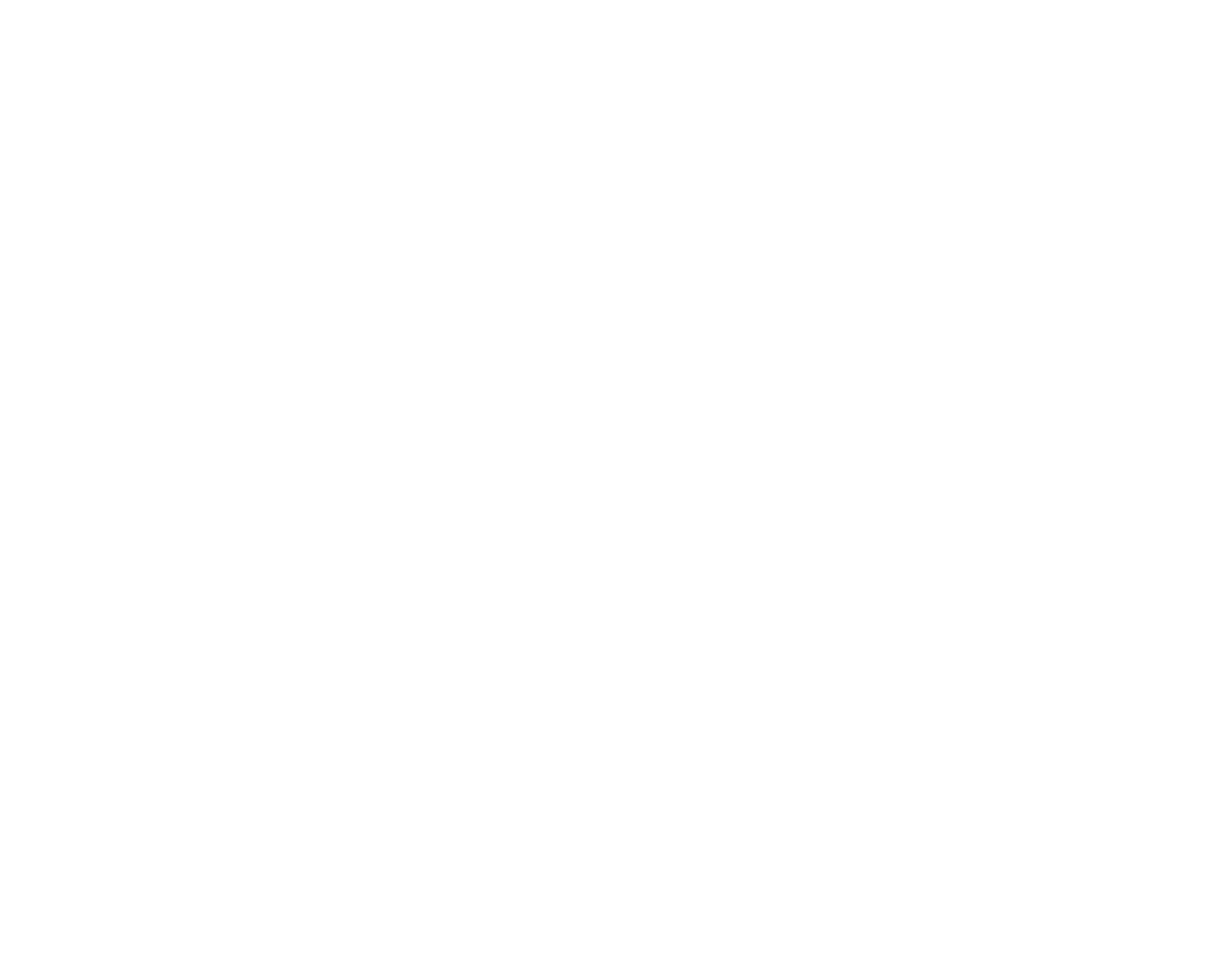
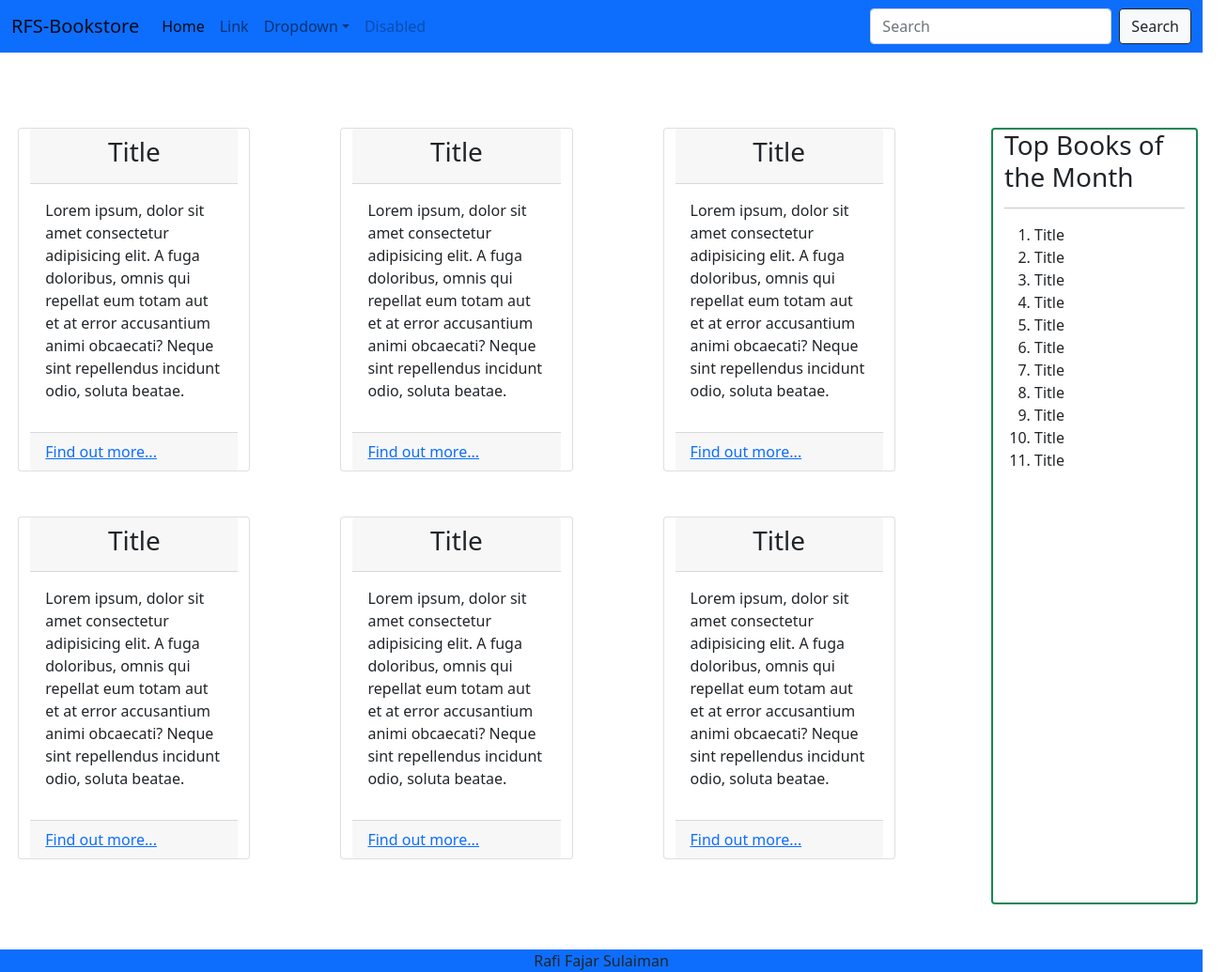
Before and after one commit to AwpticGH/Quarter1Tutorial, a plain HTML site: page web/Tugas Template/index.html in a window 1280 px wide. Shown: the whole page at 94% size, 1306 px wide, since content can reach past the window. Before the commit the page ends 800 px from the top, so only its background shows below. Drawn offline with nearby package versions, Linux system fonts and the light colour scheme.

Commit message:
Done Aja Udah

```diff
--- /dev/null
+++ b/web/Tugas Template/css/footer.css
@@ -0,0 +1,7 @@
+.mt-5rem {
+    margin-top: 5rem;
+}
+
+.mt-3rem {
+    margin-top: 3rem;
+}
--- /dev/null
+++ b/web/Tugas Template/css/index.css
@@ -0,0 +1,11 @@
+* {
+    margin: 0;
+    padding: 0;
+}
+
+.content {
+    margin-top: 5rem;
+    width: 1294px;
+    /* border: 1px solid black;
+    border-radius: 2px; */
+}
--- /dev/null
+++ b/web/Tugas Template/head.html
@@ -0,0 +1,13 @@
+<!-- Required meta tags -->
+<meta charset="utf-8">
+<meta name="viewport" content="width=device-width, initial-scale=1">
+
+<!-- Bootstrap CSS -->
+<link href="https://cdn.jsdelivr.net/npm/bootstrap@5.0.2/dist/css/bootstrap.min.css" rel="stylesheet" integrity="sha384-EVSTQN3/azprG1Anm3QDgpJLIm9Nao0Yz1ztcQTwFspd3yD65VohhpuuCOmLASjC" crossorigin="anonymous">
+
+<!-- Styles -->
+<link rel="stylesheet" type="text/css" href="./css/navbar.css">
+<link rel="stylesheet" type="text/css" href="./css/footer.css">
+<link rel="stylesheet" type="text/css" href="./css/index.css">
+
+<title>By Rafi Fajar S</title>
--- a/web/Tugas Template/index.html
+++ b/web/Tugas Template/index.html
@@ -0,0 +1,173 @@
+<!doctype html>
+<html lang="en">
+
+<head>
+    <!-- Required meta tags -->
+    <meta charset="utf-8">
+    <meta name="viewport" content="width=device-width, initial-scale=1">
+
+    <!-- Bootstrap CSS -->
+    <link href="https://cdn.jsdelivr.net/npm/bootstrap@5.0.2/dist/css/bootstrap.min.css" rel="stylesheet" integrity="sha384-EVSTQN3/azprG1Anm3QDgpJLIm9Nao0Yz1ztcQTwFspd3yD65VohhpuuCOmLASjC" crossorigin="anonymous">
+
+    <!-- Styles -->
+    <link rel="stylesheet" type="text/css" href="./css/navbar.css">
+    <link rel="stylesheet" type="text/css" href="./css/footer.css">
+    <link rel="stylesheet" type="text/css" href="./css/index.css">
+
+    <title>By Rafi Fajar S</title>
+</head>
+
+<body>
+    <!-- Navbar -->
+    <nav class="navbar navbar-expand-lg navbar-light bg-primary">
+        <div class="container-fluid">
+            <a class="navbar-brand" href="#">RFS-Bookstore</a>
+            <button class="navbar-toggler" type="button" data-bs-toggle="collapse" data-bs-target="#navbarSupportedContent" aria-controls="navbarSupportedContent" aria-expanded="false" aria-label="Toggle navigation">
+                <span class="navbar-toggler-icon"></span>
+            </button>
+            <div class="collapse navbar-collapse" id="navbarSupportedContent">
+                <ul class="navbar-nav me-auto mb-2 mb-lg-0">
+                    <li class="nav-item">
+                        <a class="nav-link active" aria-current="page" href="#">Home</a>
+                    </li>
+                    <li class="nav-item">
+                        <a class="nav-link" href="#">Link</a>
+                    </li>
+                    <li class="nav-item dropdown">
+                        <a class="nav-link dropdown-toggle" href="#" id="navbarDropdown" role="button" data-bs-toggle="dropdown" aria-expanded="false">Dropdown</a>
+                        <ul class="dropdown-menu" aria-labelledby="navbarDropdown">
+                            <li><a class="dropdown-item" href="#">Action</a></li>
+                            <li><a class="dropdown-item" href="#">Another action</a></li>
+                            <li>
+                                <hr class="dropdown-divider">
+                            </li>
+                            <li><a class="dropdown-item" href="#">Something else here</a></li>
+                        </ul>
+                    </li>
+                    <li class="nav-item">
+                        <a class="nav-link disabled" href="#" tabindex="-1" aria-disabled="true">Disabled</a>
+                    </li>
+                </ul>
+                <form class="d-flex">
+                    <input class="form-control me-2" type="search" placeholder="Search" aria-label="Search">
+                    <button class="btn btn-outline-dark btn-light" type="submit">Search</button>
+                </form>
+            </div>
+        </div>
+    </nav>
+
+    <!-- Content -->
+    <div class="content mx-auto">
+        <div class="row">
+            <div class="container col-9">
+
+                <div class="row">
+                    <div class="card col-3 mb-5 me-5">
+                        <div class="card-header text-center">
+                            <h3>Title</h3>
+                        </div>
+                        <div class="card-body">
+                            <p>Lorem ipsum, dolor sit amet consectetur adipisicing elit. A fuga doloribus, omnis qui repellat eum totam aut et at error accusantium animi obcaecati? Neque sint repellendus incidunt odio, soluta beatae.</p>
+                        </div>
+                        <div class="card-footer">
+                            <a href="" class="">Find out more...</a>
+                        </div>
+                    </div>
+                    <div class="card col-3 mb-5 mx-5">
+                        <div class="card-header text-center">
+                            <h3>Title</h3>
+                        </div>
+                        <div class="card-body">
+                            <p>Lorem ipsum, dolor sit amet consectetur adipisicing elit. A fuga doloribus, omnis qui repellat eum totam aut et at error accusantium animi obcaecati? Neque sint repellendus incidunt odio, soluta beatae.</p>
+                        </div>
+                        <div class="card-footer">
+                            <a href="" class="">Find out more...</a>
+                        </div>
+                    </div>
+                    <div class="card col-3 mb-5 mx-5">
+                        <div class="card-header text-center">
+                            <h3>Title</h3>
+                        </div>
+                        <div class="card-body">
+                            <p>Lorem ipsum, dolor sit amet consectetur adipisicing elit. A fuga doloribus, omnis qui repellat eum totam aut et at error accusantium animi obcaecati? Neque sint repellendus incidunt odio, soluta beatae.</p>
+                        </div>
+                        <div class="card-footer">
+                            <a href="" class="">Find out more...</a>
+                        </div>
+                    </div>
+                </div>
+
+                <div class="row">
+                    <div class="card col-3 mb-5 me-5">
+                        <div class="card-header text-center">
+                            <h3>Title</h3>
+                        </div>
+                        <div class="card-body">
+                            <p>Lorem ipsum, dolor sit amet consectetur adipisicing elit. A fuga doloribus, omnis qui repellat eum totam aut et at error accusantium animi obcaecati? Neque sint repellendus incidunt odio, soluta beatae.</p>
+                        </div>
+                        <div class="card-footer">
+                            <a href="" class="">Find out more...</a>
+                        </div>
+                    </div>
+                    <div class="card col-3 mb-5 mx-5">
+                        <div class="card-header text-center">
+                            <h3>Title</h3>
+                        </div>
+                        <div class="card-body">
+                            <p>Lorem ipsum, dolor sit amet consectetur adipisicing elit. A fuga doloribus, omnis qui repellat eum totam aut et at error accusantium animi obcaecati? Neque sint repellendus incidunt odio, soluta beatae.</p>
+                        </div>
+                        <div class="card-footer">
+                            <a href="" class="">Find out more...</a>
+                        </div>
+                    </div>
+                    <div class="card col-3 mb-5 mx-5">
+                        <div class="card-header text-center">
+                            <h3>Title</h3>
+                        </div>
+                        <div class="card-body">
+                            <p>Lorem ipsum, dolor sit amet consectetur adipisicing elit. A fuga doloribus, omnis qui repellat eum totam aut et at error accusantium animi obcaecati? Neque sint repellendus incidunt odio, soluta beatae.</p>
+                        </div>
+                        <div class="card-footer">
+                            <a href="" class="">Find out more...</a>
+                        </div>
+                    </div>
+                </div>
+
+            </div>
+
+            <div class="container col-2 border border-2 rounded border-success ms-3 d-inline-block h-auto">
+                <h3>Top Books of the Month</h3>
+                <hr>
+                <ol>
+                    <li class="">Title</li>
+                    <li class="">Title</li>
+                    <li class="">Title</li>
+                    <li class="">Title</li>
+                    <li class="">Title</li>
+                    <li class="">Title</li>
+                    <li class="">Title</li>
+                    <li class="">Title</li>
+                    <li class="">Title</li>
+                    <li class="">Title</li>
+                    <li class="">Title</li>
+                </ol>
+            </div>
+        </div>
+    </div>
+
+    <!-- Footer -->
+    <div class="footer col-12 position-relative mt-3rem bg-primary">
+        <div class="copyright text-center">
+            <p class="text-bold my-auto ">Rafi Fajar Sulaiman</p>
+        </div>
+    </div>
+
+    <!-- Script -->
+    <!-- Optional JavaScript; choose one of the two! -->
+
+    <!-- Option 1: Bootstrap Bundle with Popper -->
+    <script src="https://cdn.jsdelivr.net/npm/bootstrap@5.0.2/dist/js/bootstrap.bundle.min.js" integrity="sha384-MrcW6ZMFYlzcLA8Nl+NtUVF0sA7MsXsP1UyJoMp4YLEuNSfAP+JcXn/tWtIaxVXM" crossorigin="anonymous"></script>
+
+</body>
+
+</html>
```
Also changed, not shown: web/Tugas Template/css/navbar.css (deleted, +0 -7 lines), web/Tugas Template/footer.html (added, +5 -0 lines), web/Tugas Template/navbar.html (+2 -35 lines), web/Tugas Template/scripts.html (added, +1 -0 lines).
